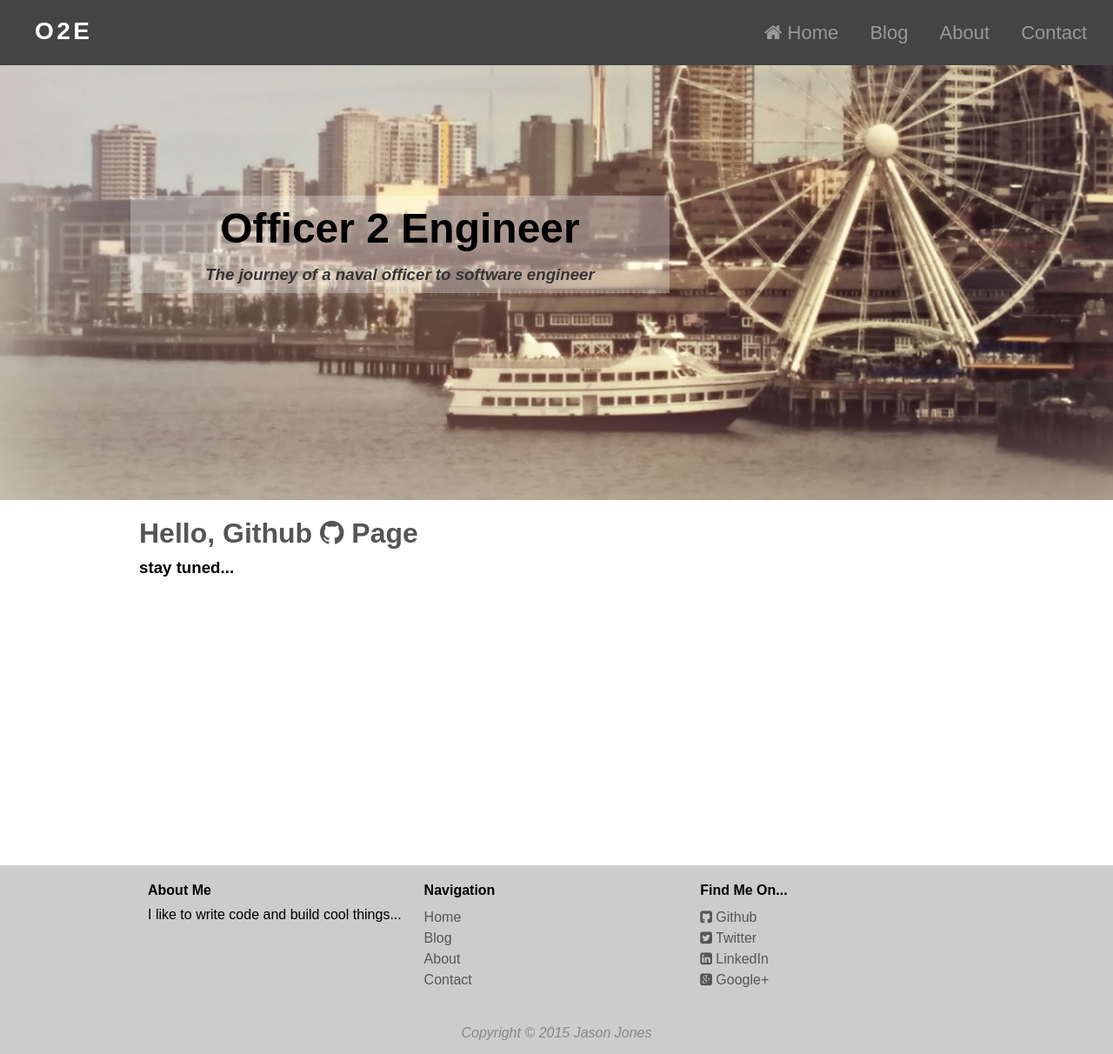
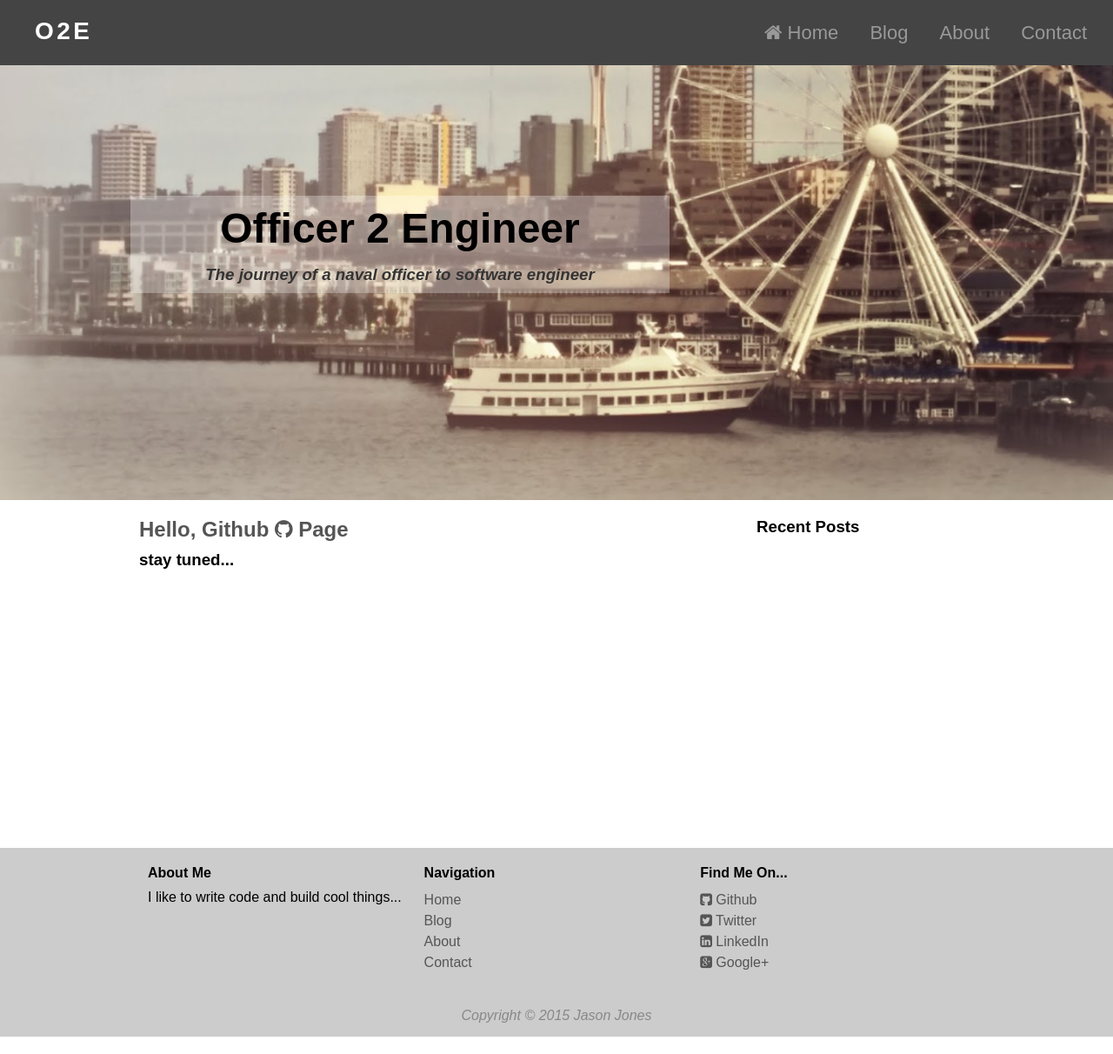
Before and after one commit to jasonsjones/jasonsjones.github.io, a Jekyll site: the page built from index.html, in a window 1280 px wide and 1212 px high. Shown: the whole window at 87% size. Built offline with Jekyll 4.4.1, drawn with Linux system fonts in a browser that asks for light colours.

Commit message:
Add sidebar for index page

```diff
--- a/_sass/_base.scss
+++ b/_sass/_base.scss
@@ -16,6 +16,8 @@
     width: 960px;
     margin: 0 auto;
     clear: both;
+    /*border: 1px solid red;*/
+    overflow: auto;
 }
 
 header {
@@ -45,6 +47,9 @@
 
 .main-content {
     min-height: 400px;
+    /*border: 1px solid blue;*/
+    width: 700px;
+    float: left;
 
     h1 {
         margin: 20px 0 10px;
@@ -76,6 +81,13 @@
     }
 }
 
+.sidebar {
+    /*border: 1px solid green;*/
+    width: 250px;
+    margin-top: 20px;
+    float: right;
+}
+
 .blog {
     color: #222;
     margin: 25px 0;
--- a/_sass/_footer.scss
+++ b/_sass/_footer.scss
@@ -2,6 +2,7 @@
     background-color: #ccc;
     min-height: 200px;
     overflow: auto;
+    clear: both;
 
     section {
         margin: 10px auto;
--- a/index.html
+++ b/index.html
@@ -4,9 +4,13 @@
 
 <div class="container">
 
-    <div class="main-content">
+    <section class="main-content">
         <h1>Hello, Github <i class="fa fa-github"></i> Page</h1>
         <h3>stay tuned...</h3>
-    </div>
+    </section>
+
+    <aside class="sidebar">
+        <h3>Recent Posts</h3>
+    </aside>
 
 </div>
```
